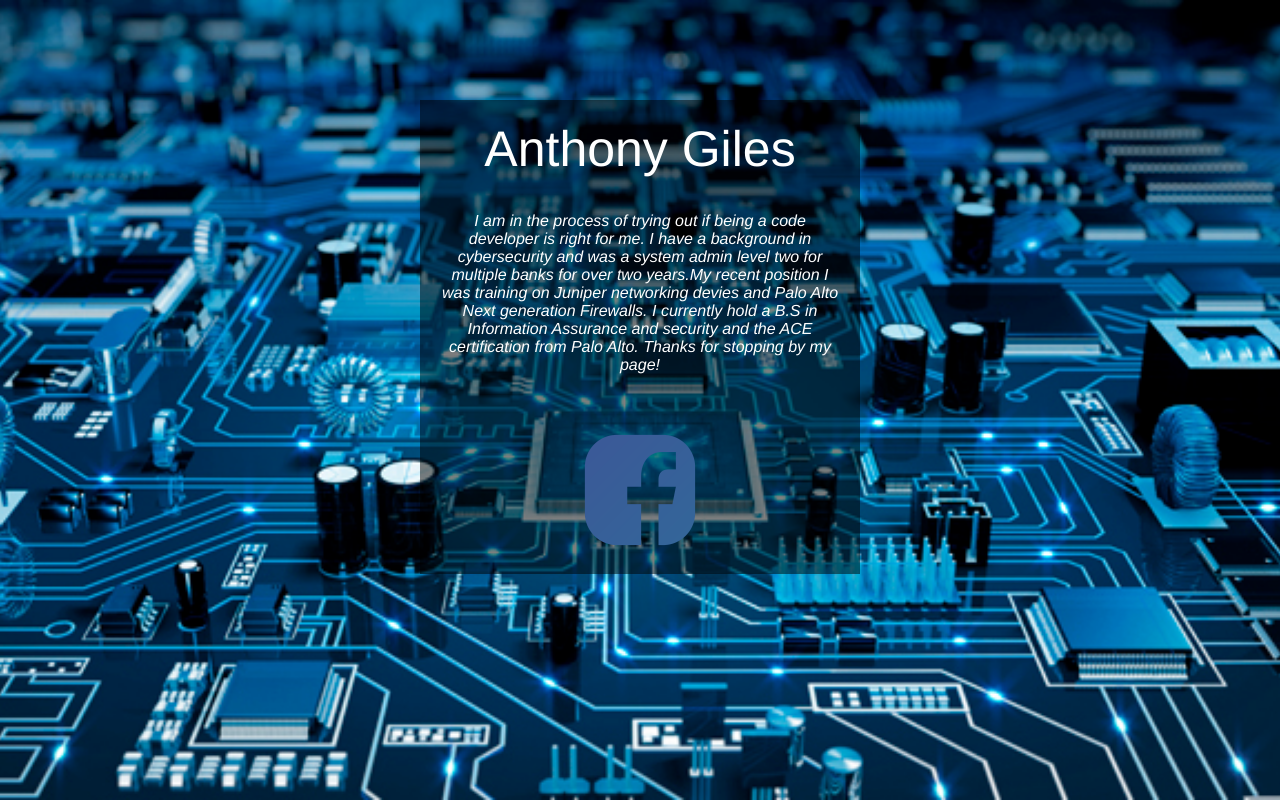
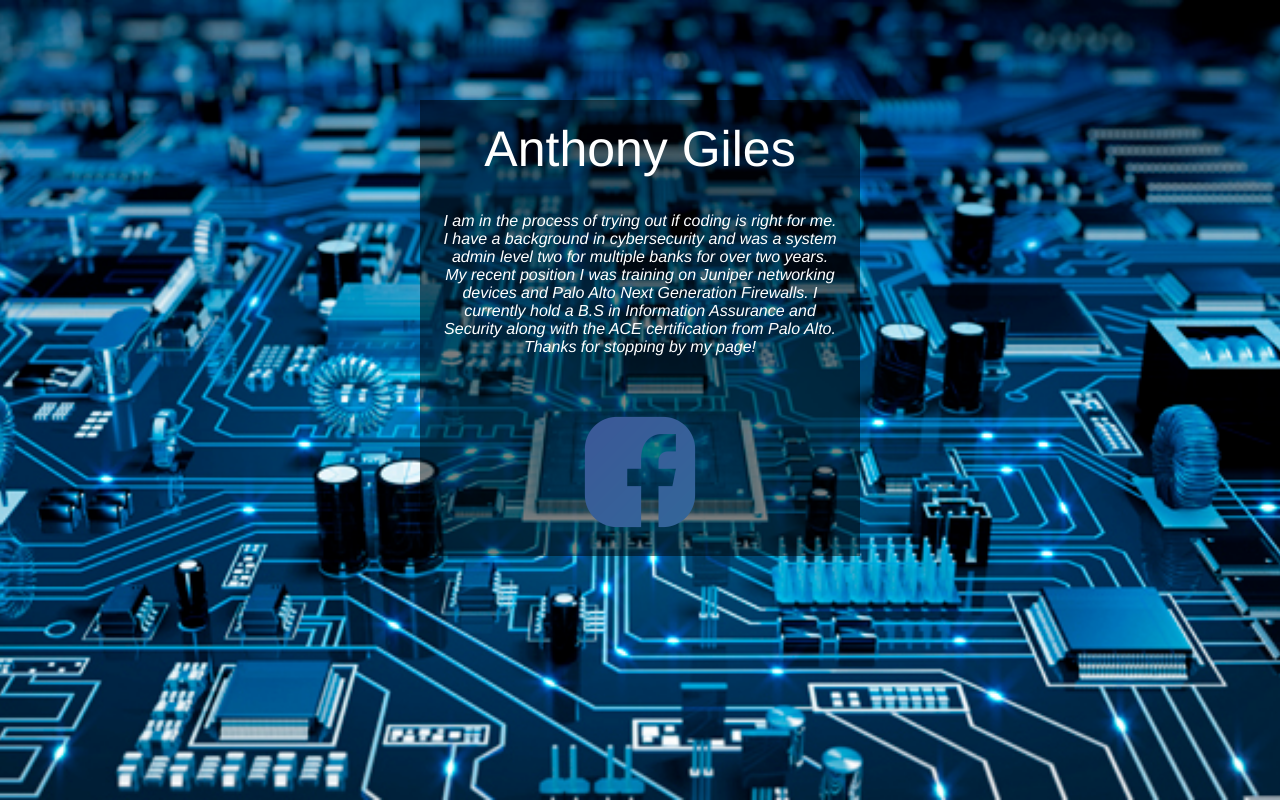
Before and after one commit to Agiles33/Agiles33.github.io, a plain HTML site: page me.html in a window 1280 px wide. Drawn offline with Linux system fonts and the light colour scheme.

Commit message:
Spelling corrections oops

```diff
--- a/me.html
+++ b/me.html
@@ -41,7 +41,7 @@
 		<br />
 
 		<p>
-			<I>I am in the process of trying out if being a code developer is right for me. I have a background in cybersecurity and was a system admin level two for multiple banks for over two years.My recent position I was training on Juniper networking devies and Palo Alto Next generation Firewalls. I currently hold a B.S in Information Assurance and security and the ACE certification from Palo Alto. Thanks for stopping by my page! </I>
+			<I>I am in the process of trying out if coding is right for me. I have a background in cybersecurity and was a system admin level two for multiple banks for over two years. My recent position I was training on Juniper networking devices and Palo Alto Next Generation Firewalls. I currently hold a B.S in Information Assurance and Security along with the ACE certification from Palo Alto. Thanks for stopping by my page! </I>
 		</p>
 
 
```
